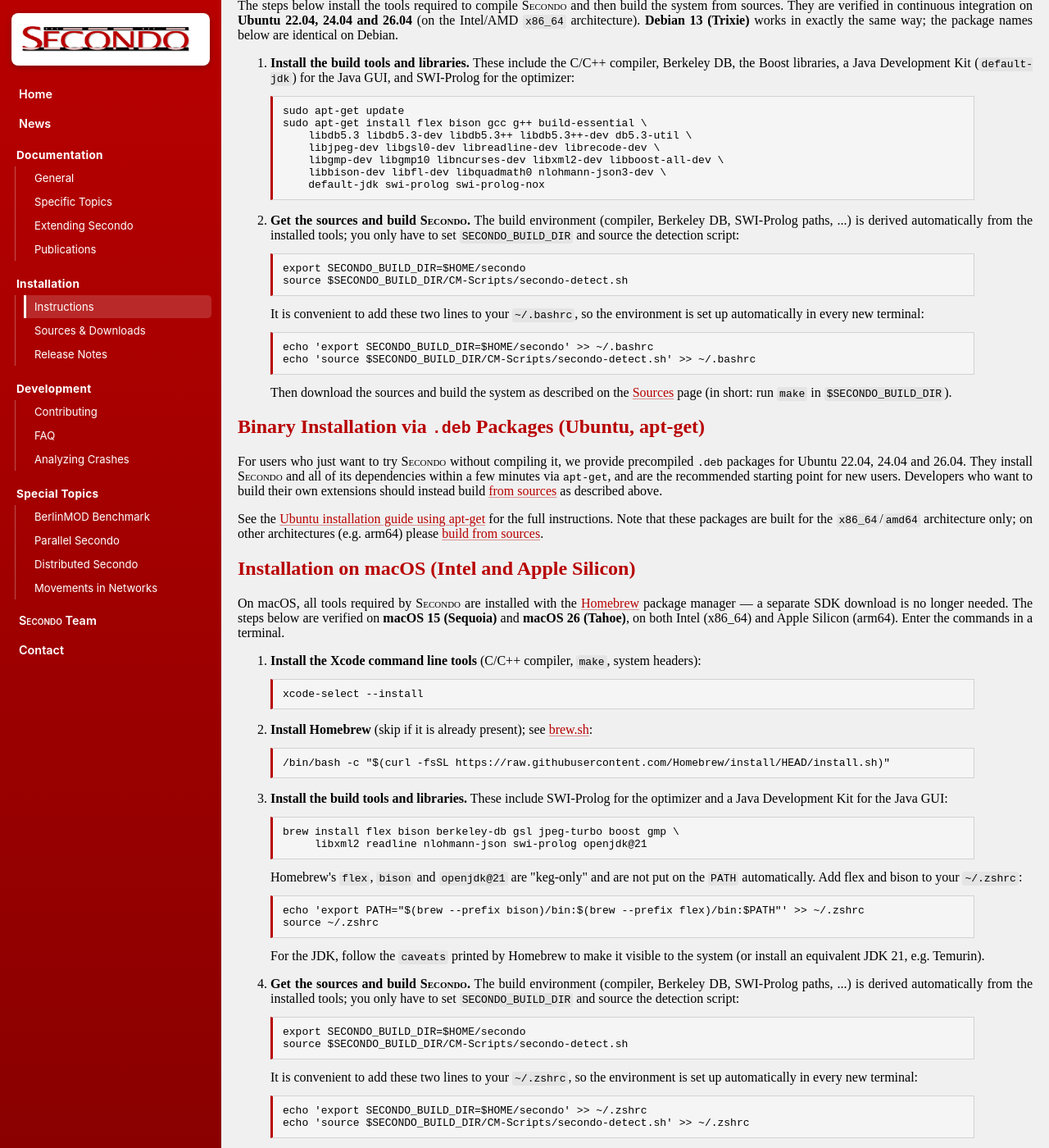
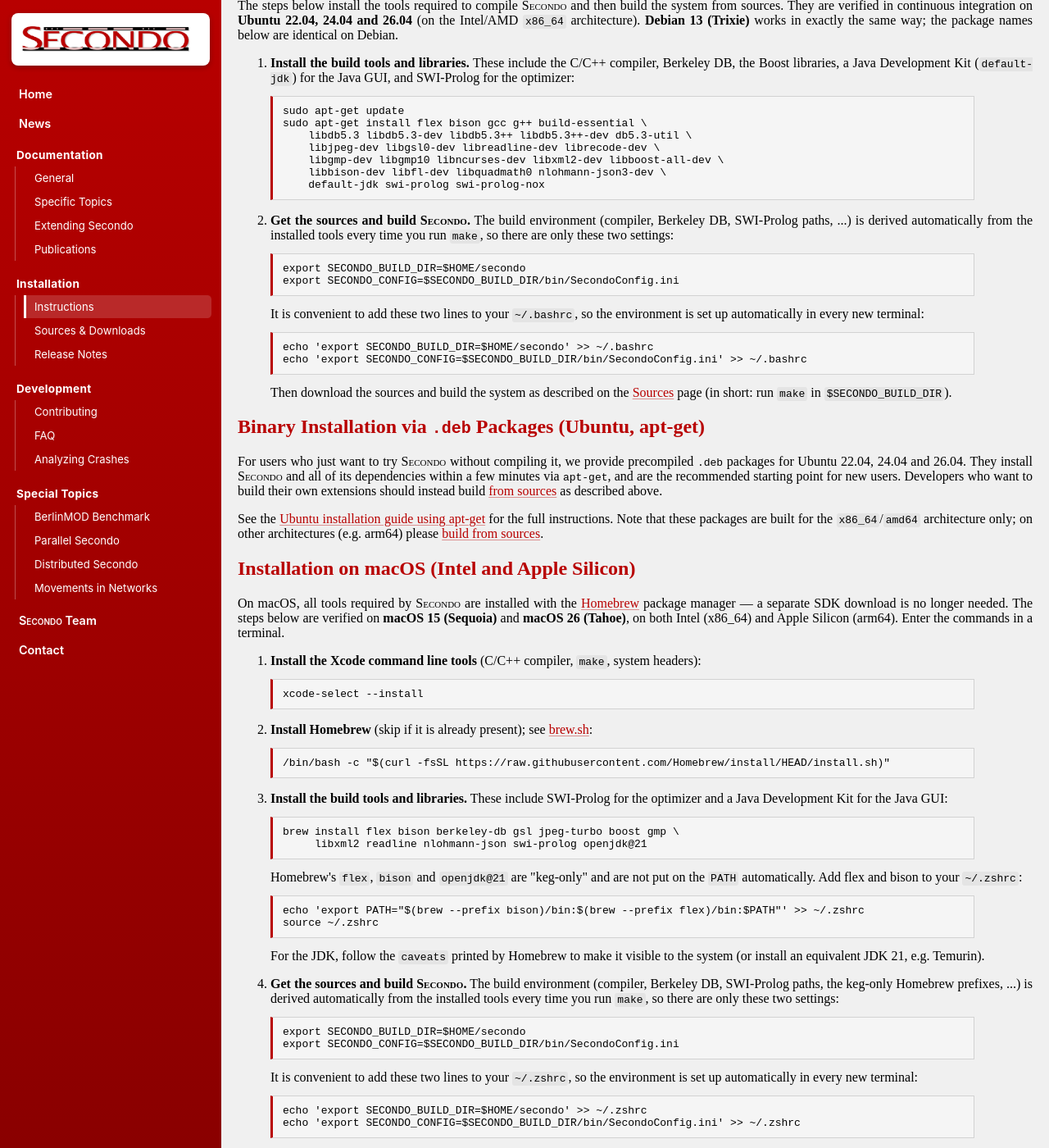
Before and after one commit to secondo-database/secondo-database.github.io, a Jekyll site: the page built from content_install.html, in a window 1280 px wide and 1400 px high, scrolled down 473 px. Shown: the whole window at 82% size. Built offline with Jekyll 4.4.1, drawn with Linux system fonts in a browser that asks for light colours.

Commit message:
Update installation guide

```diff
--- a/content_install.html
+++ b/content_install.html
@@ -60,17 +60,17 @@ sudo apt-get install flex bison gcc g++ build-essential \
 <li>
 <b>Get the sources and build <span class="secondo">Secondo</span>.</b> The build
 environment (compiler, Berkeley&nbsp;DB, SWI-Prolog paths, ...) is derived
-automatically from the installed tools; you only have to set
-<code>SECONDO_BUILD_DIR</code> and source the detection script:
+automatically from the installed tools every time you run <code>make</code>, so
+there are only these two settings:
 <pre>
 export SECONDO_BUILD_DIR=$HOME/secondo
-source $SECONDO_BUILD_DIR/CM-Scripts/secondo-detect.sh
+export SECONDO_CONFIG=$SECONDO_BUILD_DIR/bin/SecondoConfig.ini
 </pre>
 It is convenient to add these two lines to your <code>~/.bashrc</code>, so the
 environment is set up automatically in every new terminal:
 <pre>
 echo 'export SECONDO_BUILD_DIR=$HOME/secondo' >> ~/.bashrc
-echo 'source $SECONDO_BUILD_DIR/CM-Scripts/secondo-detect.sh' >> ~/.bashrc
+echo 'export SECONDO_CONFIG=$SECONDO_BUILD_DIR/bin/SecondoConfig.ini' >> ~/.bashrc
 </pre>
 Then download the sources and build the system as described on the
 <a href="content_sources.html">Sources</a> page (in short: run <code>make</code>
@@ -148,18 +148,18 @@ to the system (or install an equivalent JDK&nbsp;21, e.g. Temurin).
 
 <li>
 <b>Get the sources and build <span class="secondo">Secondo</span>.</b> The build
-environment (compiler, Berkeley&nbsp;DB, SWI-Prolog paths, ...) is derived
-automatically from the installed tools; you only have to set
-<code>SECONDO_BUILD_DIR</code> and source the detection script:
+environment (compiler, Berkeley&nbsp;DB, SWI-Prolog paths, the keg-only Homebrew
+prefixes, ...) is derived automatically from the installed tools every time you
+run <code>make</code>, so there are only these two settings:
 <pre>
 export SECONDO_BUILD_DIR=$HOME/secondo
-source $SECONDO_BUILD_DIR/CM-Scripts/secondo-detect.sh
+export SECONDO_CONFIG=$SECONDO_BUILD_DIR/bin/SecondoConfig.ini
 </pre>
 It is convenient to add these two lines to your <code>~/.zshrc</code>, so the
 environment is set up automatically in every new terminal:
 <pre>
 echo 'export SECONDO_BUILD_DIR=$HOME/secondo' >> ~/.zshrc
-echo 'source $SECONDO_BUILD_DIR/CM-Scripts/secondo-detect.sh' >> ~/.zshrc
+echo 'export SECONDO_CONFIG=$SECONDO_BUILD_DIR/bin/SecondoConfig.ini' >> ~/.zshrc
 </pre>
 Then download the sources and build the system as described on the
 <a href="content_sources.html">Sources</a> page (in short: run <code>make</code>
```
